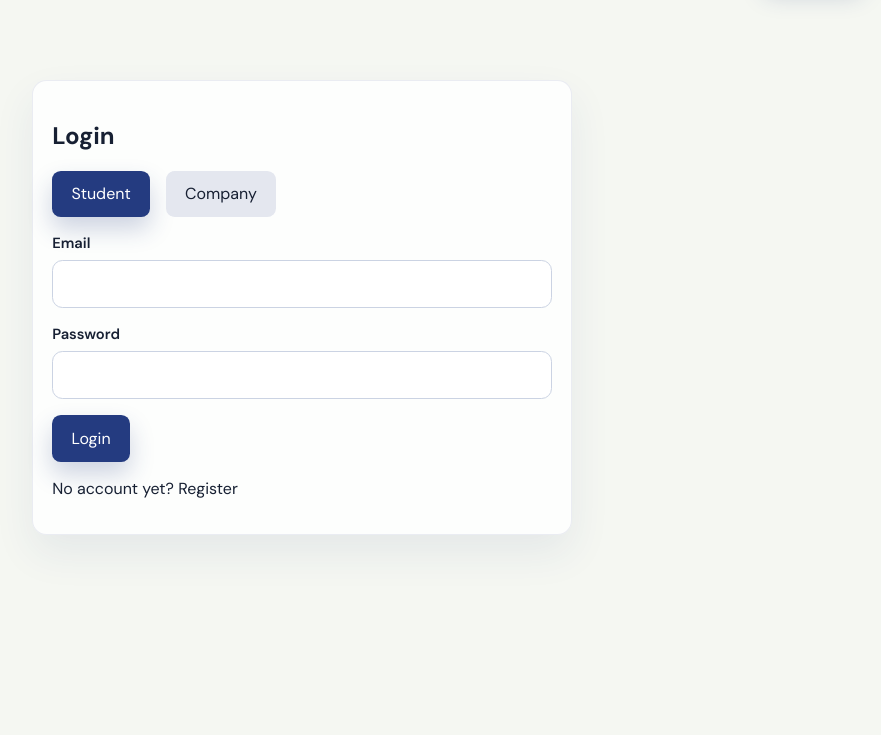
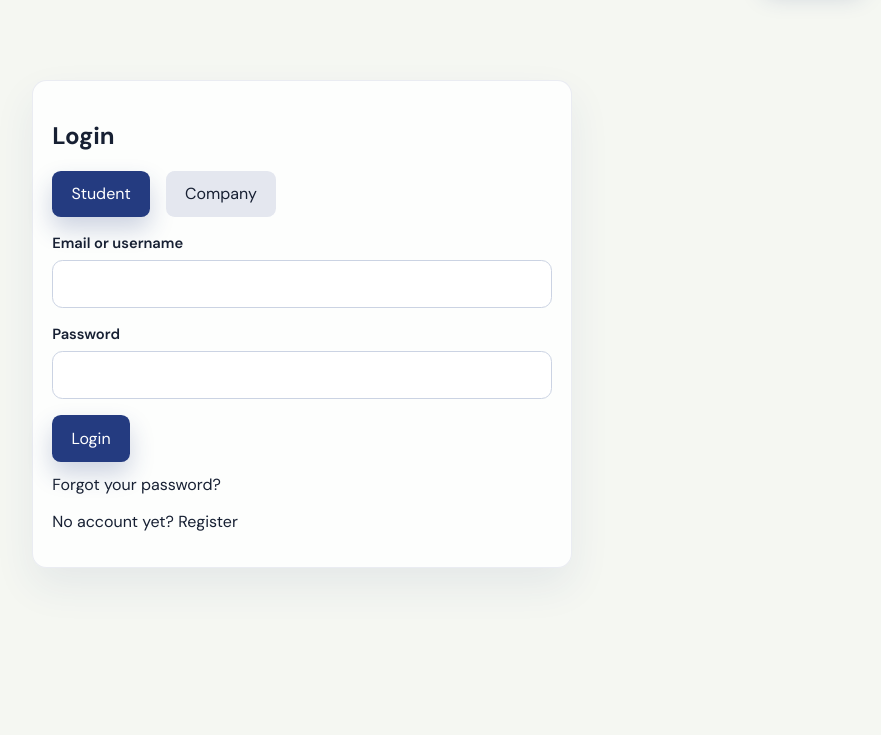
Before and after one commit to Blodox12/UniHire_PI1_20262, a Django app: page /login/ in a window 1280 px wide. Shown: the part 80-815 px from the top of the page, without its empty margins (338-1219 px from the left). Run offline with Django 5.2, Linux system fonts and the light colour scheme.

Commit message:
Add login with username or email and password reset flow
- CustomUser.username (optional, unique ignoring case, 3-30 chars) set at
  registration and editable from the profile; login accepts email or username.
- 'Forgot your password?' link on login with the full reset flow
  (request, sent, confirm, complete) using Django's built-in views; the
  email goes through EMAIL_BACKEND (console by default) until SMTP is set.
- Migration accounts.0005 and tests.

```diff
--- a/accounts/forms.py
+++ b/accounts/forms.py
@@ -2,7 +2,7 @@ import re
 
 from django import forms
 
-from .models import Company
+from .models import Company, CustomUser
 from .models import StudentDocument
 
 EMAIL_RE = re.compile(r"[^\s@]+@[^\s@]+\.[^\s@]+")
@@ -30,6 +30,8 @@ EAFIT_CAREERS = [
     ]
 ]
 
+USERNAME_RE = re.compile(r"[A-Za-z0-9._-]{3,30}")
+
 SEMESTER_CHOICES = [(str(number), str(number)) for number in range(1, 10)]
 
 
@@ -37,6 +39,29 @@ def validate_pdf(upload):
     if upload and not upload.name.lower().endswith(".pdf"):
         raise forms.ValidationError("The resume must be a PDF file.")
     return upload
+
+
+class UsernameFieldMixin:
+    """Validates `username`: 3-30 chars (letters, digits, . _ -), unique ignoring case."""
+
+    def __init__(self, *args, user_id=None, **kwargs):
+        self.user_id = user_id
+        super().__init__(*args, **kwargs)
+
+    def clean_username(self):
+        username = (self.cleaned_data.get("username") or "").strip()
+        if not username:
+            return ""
+        if not USERNAME_RE.fullmatch(username):
+            raise forms.ValidationError(
+                "Username must have 3-30 characters: letters, numbers, dots, dashes or underscores."
+            )
+        taken = CustomUser.objects.filter(username__iexact=username)
+        if self.user_id:
+            taken = taken.exclude(id=self.user_id)
+        if taken.exists():
+            raise forms.ValidationError("That username is already taken.")
+        return username
 
 
 class MultipleFileInput(forms.ClearableFileInput):
@@ -62,8 +87,9 @@ class StudentFieldsForm(forms.Form):
     documents = MultipleFileField(required=False, label="Other documents")
 
 
-class StudentRegisterForm(StudentFieldsForm):
+class StudentRegisterForm(UsernameFieldMixin, StudentFieldsForm):
     name = forms.CharField(max_length=150)
+    username = forms.CharField(max_length=30)
     email = forms.CharField(max_length=150)
     password = forms.CharField(widget=forms.PasswordInput, min_length=1)
     university = forms.CharField(max_length=150)
@@ -82,8 +108,9 @@ class StudentRegisterForm(StudentFieldsForm):
             raise forms.ValidationError("Password must contain at least 6 characters")
         return password
 
-class CompanyRegisterForm(forms.Form):
+class CompanyRegisterForm(UsernameFieldMixin, forms.Form):
     company_name = forms.CharField(max_length=150)
+    username = forms.CharField(max_length=30)
     email = forms.CharField(max_length=150)
     password = forms.CharField(widget=forms.PasswordInput, min_length=1)
     profile_photo = forms.ImageField(required=False)
@@ -103,17 +130,19 @@ class CompanyRegisterForm(forms.Form):
 
 class LoginForm(forms.Form):
     role = forms.ChoiceField(choices=[("student", "Student"), ("company", "Company")])
-    email = forms.CharField(max_length=150)
+    identifier = forms.CharField(max_length=150, label="Email or username")
     password = forms.CharField(widget=forms.PasswordInput)
 
 
-class StudentProfileForm(StudentFieldsForm):
+class StudentProfileForm(UsernameFieldMixin, StudentFieldsForm):
     name = forms.CharField(max_length=150)
+    username = forms.CharField(max_length=30, required=False)
     university = forms.CharField(max_length=150)
     semester = forms.ChoiceField(choices=SEMESTER_CHOICES)
     skills = forms.CharField(max_length=500, required=False)
     certifications = forms.CharField(max_length=500, required=False)
 
-class CompanyProfileForm(forms.Form):
+class CompanyProfileForm(UsernameFieldMixin, forms.Form):
     company_name = forms.CharField(max_length=150, label="Company Name")
+    username = forms.CharField(max_length=30, required=False)
     profile_photo = forms.ImageField(required=False)
--- a/accounts/templates/accounts/company_profile.html
+++ b/accounts/templates/accounts/company_profile.html
@@ -10,6 +10,12 @@
       {% endif %}
       <form method="post" enctype="multipart/form-data">
         {% csrf_token %}
+        <div class="form-group">
+          <label>Username</label>
+          <input name="username" value="{{ form.username.value|default:'' }}" minlength="3" maxlength="30" pattern="[A-Za-z0-9._\-]+"  autocomplete="username" />
+          <small class="text-small">3-30 characters: letters, numbers, dots, dashes or underscores. You can log in with it instead of your email.</small>
+          {% if form.username.errors %}<p class="message-error">{{ form.username.errors|join:", " }}</p>{% endif %}
+        </div>
         <div class="form-group">
           <label>Company Name</label>
           {{ form.company_name }}
--- a/accounts/templates/accounts/login.html
+++ b/accounts/templates/accounts/login.html
@@ -13,14 +13,15 @@
         {% csrf_token %}
         <input type="hidden" name="role" value="{{ role }}" />
         <div class="form-group">
-          <label>Email</label>
-          <input type="email" name="email" required />
+          <label>Email or username</label>
+          <input type="text" name="identifier" autocomplete="username" required />
         </div>
         <div class="form-group">
           <label>Password</label>
           <input type="password" name="password" required />
         </div>
         <button class="btn btn-primary" type="submit">Login</button>
+        <p style="margin-top: .75rem;"><a href="{% url 'accounts:password_reset' %}">Forgot your password?</a></p>
       </form>
       <p style="margin-top: 1rem;">
         No account yet? <a href="{% url 'accounts:register_student' %}">Register</a>
--- /dev/null
+++ b/accounts/templates/accounts/password_reset_subject.txt
@@ -0,0 +1 @@
+UniHire: reset your password
--- a/accounts/templates/accounts/profile.html
+++ b/accounts/templates/accounts/profile.html
@@ -10,6 +10,12 @@
       {% endif %}
       <form method="post" enctype="multipart/form-data">
         {% csrf_token %}
+        <div class="form-group">
+          <label>Username</label>
+          <input name="username" value="{{ form.username.value|default:'' }}" minlength="3" maxlength="30" pattern="[A-Za-z0-9._\-]+"  autocomplete="username" />
+          <small class="text-small">3-30 characters: letters, numbers, dots, dashes or underscores. You can log in with it instead of your email.</small>
+          {% if form.username.errors %}<p class="message-error">{{ form.username.errors|join:", " }}</p>{% endif %}
+        </div>
         <div class="form-group">
           <label>Name</label>
           <input name="name" value="{{ form.name.value|default:'' }}" required />
--- a/accounts/templates/accounts/register_company.html
+++ b/accounts/templates/accounts/register_company.html
@@ -11,6 +11,12 @@
       </div>
       <form method="post" enctype="multipart/form-data">
         {% csrf_token %}
+        <div class="form-group">
+          <label>Username</label>
+          <input name="username" value="{{ form.username.value|default:'' }}" minlength="3" maxlength="30" pattern="[A-Za-z0-9._\-]+" required autocomplete="username" />
+          <small class="text-small">3-30 characters: letters, numbers, dots, dashes or underscores. You can log in with it instead of your email.</small>
+          {% if form.username.errors %}<p class="message-error">{{ form.username.errors|join:", " }}</p>{% endif %}
+        </div>
         <div class="form-group">
           <label>Company Name</label>
           <input name="company_name" value="{{ form.company_name.value|default:'' }}" required />
--- a/accounts/templates/accounts/register_student.html
+++ b/accounts/templates/accounts/register_student.html
@@ -11,6 +11,12 @@
       </div>
       <form method="post" enctype="multipart/form-data">
         {% csrf_token %}
+        <div class="form-group">
+          <label>Username</label>
+          <input name="username" value="{{ form.username.value|default:'' }}" minlength="3" maxlength="30" pattern="[A-Za-z0-9._\-]+" required autocomplete="username" />
+          <small class="text-small">3-30 characters: letters, numbers, dots, dashes or underscores. You can log in with it instead of your email.</small>
+          {% if form.username.errors %}<p class="message-error">{{ form.username.errors|join:", " }}</p>{% endif %}
+        </div>
         <div class="form-group">
           <label>Name</label>
           <input name="name" value="{{ form.name.value|default:'' }}" required />
--- a/accounts/urls.py
+++ b/accounts/urls.py
@@ -1,4 +1,5 @@
-from django.urls import path
+from django.contrib.auth import views as auth_views
+from django.urls import path, reverse_lazy
 
 from . import views
 
@@ -9,6 +10,35 @@ urlpatterns = [
     path("logout/", views.logout_view, name="logout"),
     path("register/student/", views.register_student, name="register_student"),
     path("register/company/", views.register_company, name="register_company"),
+    # Password reset (built-in Django views; the email goes through EMAIL_BACKEND)
+    path(
+        "password-reset/",
+        auth_views.PasswordResetView.as_view(
+            template_name="accounts/password_reset.html",
+            email_template_name="accounts/password_reset_email.txt",
+            subject_template_name="accounts/password_reset_subject.txt",
+            success_url=reverse_lazy("accounts:password_reset_done"),
+        ),
+        name="password_reset",
+    ),
+    path(
+        "password-reset/sent/",
+        auth_views.PasswordResetDoneView.as_view(template_name="accounts/password_reset_done.html"),
+        name="password_reset_done",
+    ),
+    path(
+        "password-reset/<uidb64>/<token>/",
+        auth_views.PasswordResetConfirmView.as_view(
+            template_name="accounts/password_reset_confirm.html",
+            success_url=reverse_lazy("accounts:password_reset_complete"),
+        ),
+        name="password_reset_confirm",
+    ),
+    path(
+        "password-reset/complete/",
+        auth_views.PasswordResetCompleteView.as_view(template_name="accounts/password_reset_complete.html"),
+        name="password_reset_complete",
+    ),
     path("profile/", views.profile_view, name="profile"),
     path("company-profile/", views.company_profile_view, name="company_profile"),
 ]
--- a/accounts/views.py
+++ b/accounts/views.py
@@ -18,6 +18,15 @@ from .utils import current_student
 # ---------------------------------------------------------------------------
 
 
+def resolve_login_email(identifier):
+    """The login field accepts an email or a username; returns the email to authenticate."""
+    identifier = identifier.strip()
+    if "@" in identifier:
+        return identifier.lower()
+    user = CustomUser.objects.filter(username__iexact=identifier).first()
+    return user.email if user else identifier.lower()
+
+
 def login_view(request):
     role = request.GET.get("role", "student")
     if request.method == "POST":
@@ -25,7 +34,7 @@ def login_view(request):
         role = request.POST.get("role", "student")
         if form.is_valid():
             data = form.cleaned_data
-            email = data["email"].strip().lower()
+            email = resolve_login_email(data["identifier"])
             password = data["password"]
             user = authenticate(request, email=email, password=password)
             if not user or user.role != data["role"]:
@@ -60,6 +69,7 @@ def register_student(request):
             else:
                 user = CustomUser.objects.create_user(
                     email=email,
+                    username=data["username"],
                     password=data["password"],
                     role="student",
                 )
@@ -101,6 +111,7 @@ def register_company(request):
             else:
                 user = CustomUser.objects.create_user(
                     email=email,
+                    username=data["username"],
                     password=data["password"],
                     role="company",
                 )
@@ -131,9 +142,12 @@ def register_company(request):
 def profile_view(request):
     student = current_student(request)
     if request.method == "POST":
-        form = StudentProfileForm(request.POST, request.FILES)
+        form = StudentProfileForm(request.POST, request.FILES, user_id=student.user_id)
         if form.is_valid():
             data = form.cleaned_data
+            if data["username"] and student.user:
+                student.user.username = data["username"]
+                student.user.save(update_fields=["username"])
             student.name = data["name"]
             student.university = data["university"]
             student.career = data["career"]
@@ -151,6 +165,7 @@ def profile_view(request):
             messages.success(request, "Profile updated successfully.")
     else:
         form = StudentProfileForm(initial={
+            "username": student.user.username if student.user else "",
             "name": student.name,
             "university": student.university,
             "career": student.career,
@@ -165,8 +180,11 @@ def profile_view(request):
 def company_profile_view(request):
     company = Company.objects.filter(user_id=request.session.get("user_id")).first()
     if request.method == "POST":
-        form = CompanyProfileForm(request.POST, request.FILES)
+        form = CompanyProfileForm(request.POST, request.FILES, user_id=company.user_id)
         if form.is_valid():
+            if form.cleaned_data["username"] and company.user:
+                company.user.username = form.cleaned_data["username"]
+                company.user.save(update_fields=["username"])
             company.company_name = form.cleaned_data["company_name"]
             if form.cleaned_data.get("profile_photo"):
                 company.profile_photo = form.cleaned_data["profile_photo"]
@@ -176,6 +194,7 @@ def company_profile_view(request):
             return redirect("jobs:company_dashboard")
     else:
         form = CompanyProfileForm(initial={
+            "username": company.user.username if company.user else "",
             "company_name": company.company_name,
         })
     return render(request, "accounts/company_profile.html", {"form": form, "company": company})
--- a/jobs/tests.py
+++ b/jobs/tests.py
@@ -20,7 +20,7 @@ class ApplicationFlowTests(TestCase):
         self.application = Application.objects.create(student=self.student, job=self.job)
 
     def login(self, email):
-        self.client.post(reverse("accounts:login"), {"role": "student" if email.startswith("s") else "company", "email": email, "password": "secret12"})
+        self.client.post(reverse("accounts:login"), {"role": "student" if email.startswith("s") else "company", "identifier": email, "password": "secret12"})
 
     def test_decision_is_final(self):
         self.login("c@example.com")
@@ -72,7 +72,7 @@ class ImprovementTests(TestCase):
 
     def login(self, role):
         email = "s@example.com" if role == "student" else "c@example.com"
-        self.client.post(reverse("accounts:login"), {"role": role, "email": email, "password": "secret12"})
+        self.client.post(reverse("accounts:login"), {"role": role, "identifier": email, "password": "secret12"})
 
     def test_apply_without_resume_warns_and_with_resume_snapshots(self):
         self.login("student")
```
Also changed, not shown: accounts/models.py (+8 -0 lines), accounts/templates/accounts/password_reset.html (added, +22 -0 lines), accounts/templates/accounts/password_reset_complete.html (added, +13 -0 lines), accounts/templates/accounts/password_reset_confirm.html (added, +31 -0 lines), accounts/templates/accounts/password_reset_done.html (added, +13 -0 lines), accounts/templates/accounts/password_reset_email.txt (added, +8 -0 lines), accounts/tests.py (+78 -0 lines), accounts/migrations/0005_user_username.py (added).
